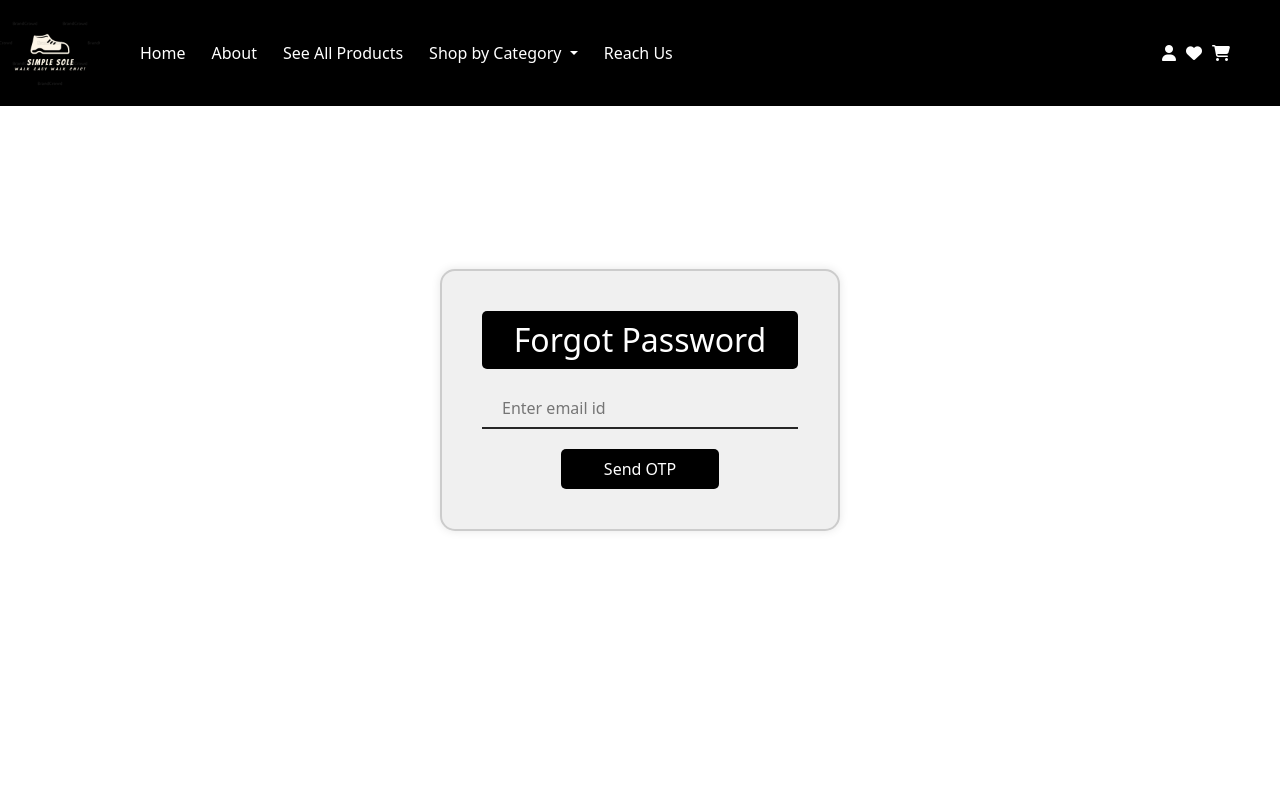
After one commit to Meghna-Anilkumar/simplesole, a Node server app: page /forgotpassword in a window 1280 px wide. The commit adds this page. Run offline with Node 20, Linux system fonts and the light colour scheme; data that the repository does not hold is empty; some libraries are stand-ins or nearby versions.

```diff
--- a/Controller/usercontroller.js
+++ b/Controller/usercontroller.js
@@ -6,6 +6,10 @@ const session = require('express-session')
 const UserDetails = require('../models/userdetails')
 const bodyParser = require('body-parser')
 const Address = require('../models/address')
+const OTP = require('../models/otpSchema');
+const nodemailer = require('nodemailer');
+const otpGenerator = require('otp-generator');
+
 
 module.exports = {
 
@@ -87,7 +91,7 @@ module.exports = {
       const data = await UserDetails.findOne({ user: _id })
       const user = req.session.user
       if (req.session.isAuth) {
-        categories = await Category.find();
+        const categories = await Category.find();
         return res.render('userviews/profile', { message: { type: 'success', message: 'Profile details updated successfully' }, title: 'user profile', category: categories, data: data, user: user });
       } else {
         const categories = await Category.find();
@@ -256,7 +260,6 @@ module.exports = {
       }
 
       user.password = newPassword;
-      user.confirmPassword = newPassword;
 
       await user.save();
       req.session.user = user;
@@ -269,5 +272,90 @@ module.exports = {
   },
 
 
+  //email page for forgot password
+  verifyemail:async(req,res)=>{
+    const category=await Category.find()
+    res.render('userviews/emailforgotpassword',{title:'Verify email',category,})
+  },
+
+
+  //send otp to verify email on forgot password
+  sendOTP: async (req, res) => {
+    try {
+      const { email } = req.body;
+
+      const otp = otpGenerator.generate(6, { upperCase: false, specialChars: false, alphabets: false, digits: true });
+
+      const otpRecord = new OTP({
+        email: email,
+        otp: otp,
+        expiresAt: Date.now() + 60 * 1000,
+      });
+      await otpRecord.save();
+
+      const transporter = nodemailer.createTransport({
+        service: 'gmail',
+        auth: {
+          user: process.env.MAILID,
+          pass: process.env.PASSWORD,
+        },
+      });
+
+      const mailOptions = {
+        from: process.env.EMAIL_USER,
+        to: email,
+        subject: 'Your OTP for Forgot Password',
+        text: `Your OTP is ${otp}. It will expire in 30 seconds.`,
+      };
+
+      await transporter.sendMail(mailOptions);
+      req.session.email = email;
+
+      console.log(otp)
+      const categories=await Category.find()
+      res.render('userviews/otp', { email, category: categories });
+
+    } catch (error) {
+      console.error(error);
+      res.status(500).send('Internal Server Error');
+    }
+  },
+
+
+  //reset password
+  resetPassword: async (req, res) => {
+    try {
+      const { newPassword, confirmPassword } = req.body;
+
+      console.log(req.body,'oooooooo')
+      const email = req.session.email;
+
+      if (newPassword !== confirmPassword) {
+        return res.status(400).json({ error: 'New password and confirm password do not match' });
+      }
+
+      console.log('Email:', email);
+
+      const existingUser = await User.findOne({ email });
+
+      console.log('Existing user:', existingUser);
+
+      if (!existingUser) {
+        return res.status(404).json({ error: 'User not found' });
+      }
+
+      // Update user's password in the database
+      existingUser.password = newPassword;
+      await existingUser.save();
+
+      // Redirect or render success page after password reset
+      const categories = await Category.find();
+      return res.render('userviews/login', { title: 'Login', category: categories });
+    } catch (error) {
+      console.error(error);
+      res.status(500).json({ error: 'Internal Server Error' });
+    }
+  },
+
 
 }
--- a/models/product.js
+++ b/models/product.js
@@ -36,9 +36,7 @@ const productSchema = new mongoose.Schema({
         type: String,
     },
     size: [{
-        type: String,
-        enum: [4, 5, 6, 7]
-
+        type: Number,
     }],
     dateCreated: {
         type: Date,
--- a/routes/adminrouter.js
+++ b/routes/adminrouter.js
@@ -74,5 +74,8 @@ router.post('/update-category-offer',categoryoffercontroller.updatecategoryoffer
 router.get('/generatesalesreport',admincontroller.generatesalesreport)
 router.get('/generatepdf',admincontroller.generatepdf)
 
+//resend otp
+router.get('/resend-otp',customercontroller.resendOTP)
+
 
 module.exports = router
--- a/routes/userrouter.js
+++ b/routes/userrouter.js
@@ -81,4 +81,10 @@ router.post('/applyCoupon',couponcontroller.applyCoupon)
 router.post('/removeCoupon',couponcontroller.removeCoupon)
 
 
+//forgot password
+router.get('/forgotpassword',usercontroller.verifyemail)
+router.post('/forgot-password',usercontroller.sendOTP)
+router.post('/reset-password',usercontroller.resetPassword)
+
+
 module.exports = router
--- /dev/null
+++ b/views/userviews/emailforgotpassword.ejs
@@ -0,0 +1,86 @@
+<%-include('./header')%>
+<style>
+.container {
+  display: flex;
+  justify-content: center;
+  align-items: center;
+  height: 100vh; /* Adjusted to cover the entire viewport height */
+}
+
+.forgot-password-box {
+  background-color: #f0f0f0; /* Background color for the box */
+  padding: 40px;
+  border-radius: 15px;
+  box-shadow: 0px 0px 10px rgba(0, 0, 0, 0.1);
+  border: 2px solid #ccc; /* Simple border */
+  width: 90%; /* Set width to a percentage for responsiveness */
+  max-width: 400px; /* Set a maximum width for larger screens */
+}
+
+
+.forgot-password-title {
+  background-color: black;
+  color: white;
+  text-align: center;
+  padding: 10px 0;
+  margin: 0 0 20px; /* Added margin-bottom */
+  border-radius: 5px;
+}
+
+.inputBox {
+  margin-bottom: 20px;
+}
+
+.inputBox input[type="email"] {
+  width: 100%;
+  border: none;
+  border-bottom: 2px solid #262626;
+  outline: none;
+  height: 40px;
+  color: #000;
+  background: transparent;
+  font-size: 16px;
+  padding-left: 20px;
+  box-sizing: border-box;
+}
+
+.inputBox input[type="email"]:hover {
+  color: #42F3FA;
+  border: 1px solid #42F3FA;
+  box-shadow: 0 0 5px rgba(0, 255, 0, .3), 0 0 10px rgba(0, 255, 0, .2), 0 0 15px rgba(0, 255, 0, .1), 0 2px 0 black;
+}
+
+.inputBox input[type="email"]:focus {
+  border-bottom: 2px solid #42F3FA;
+}
+
+.send-otp-btn {
+  border: none;
+  outline: none;
+  height: 40px; /* Height remains the same */
+  width: 50%; /* Reduced width */
+  font-size: 16px; /* Font size remains the same */
+  background: black;
+  color: #fff;
+  border-radius: 5px; /* Rounded corners */
+  cursor: pointer;
+  display: block; /* Ensures button is centered */
+  margin: 0 auto; /* Centers button horizontally */
+}
+
+</style>
+
+<div class="container">
+    <div class="forgot-password-box">
+      <h2 class="forgot-password-title">Forgot Password</h2>
+      <form action="/forgot-password" method="post">
+        <div class="inputBox">
+          <input id="email" type="email" name="email" placeholder="Enter email id">
+        </div>
+        <input type="submit" name="" value="Send OTP" class="send-otp-btn">
+      </form>
+    </div>
+  </div>
+
+
+<%-include('./footer')%>
```
Also changed, not shown: Controller/customercontroller.js (+76 -30 lines), models/otpSchema.js (+4 -4 lines), views/userviews/login.ejs (+11 -9 lines), views/userviews/otp.ejs (+26 -2 lines), views/userviews/resetpassword.ejs (added, +46 -0 lines).
